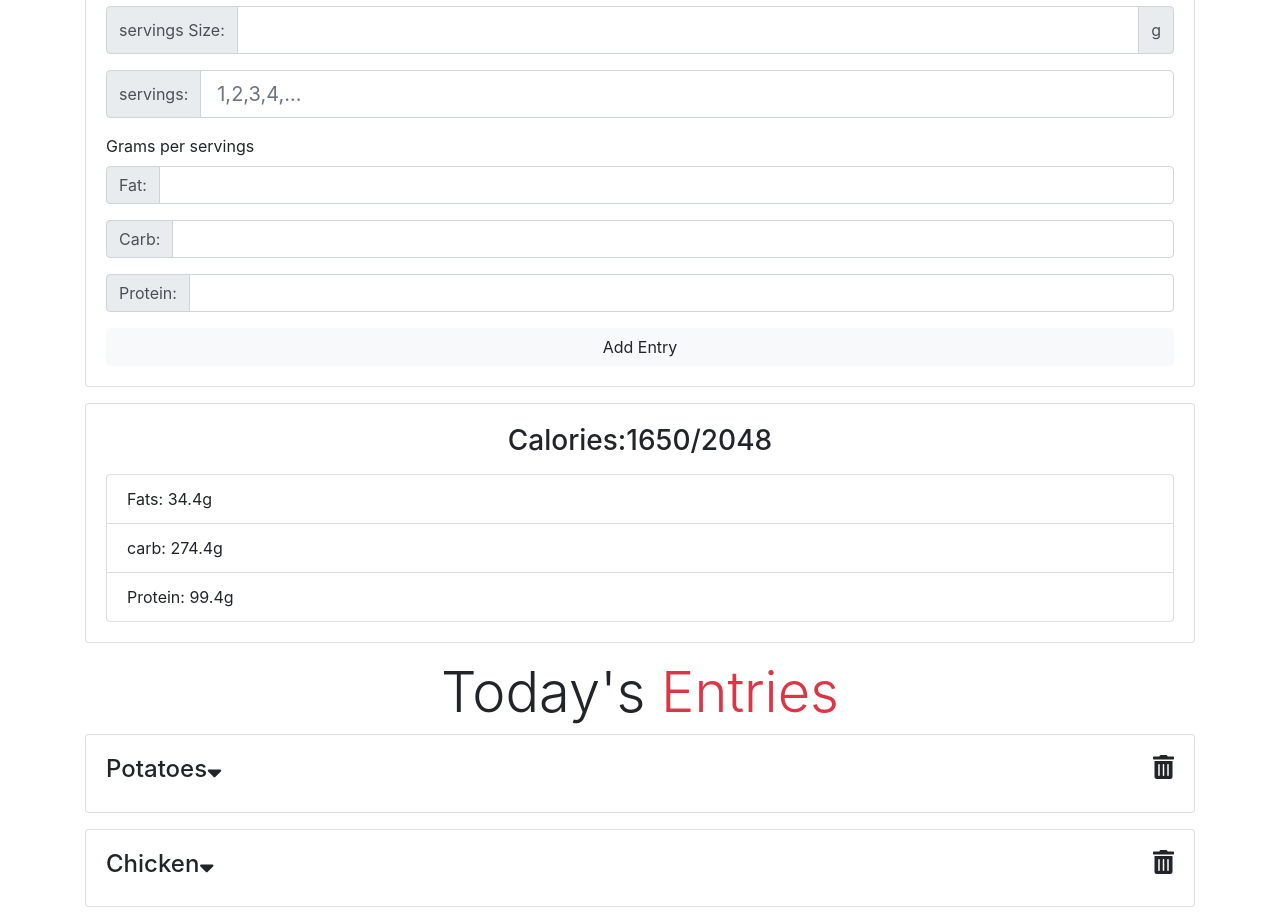
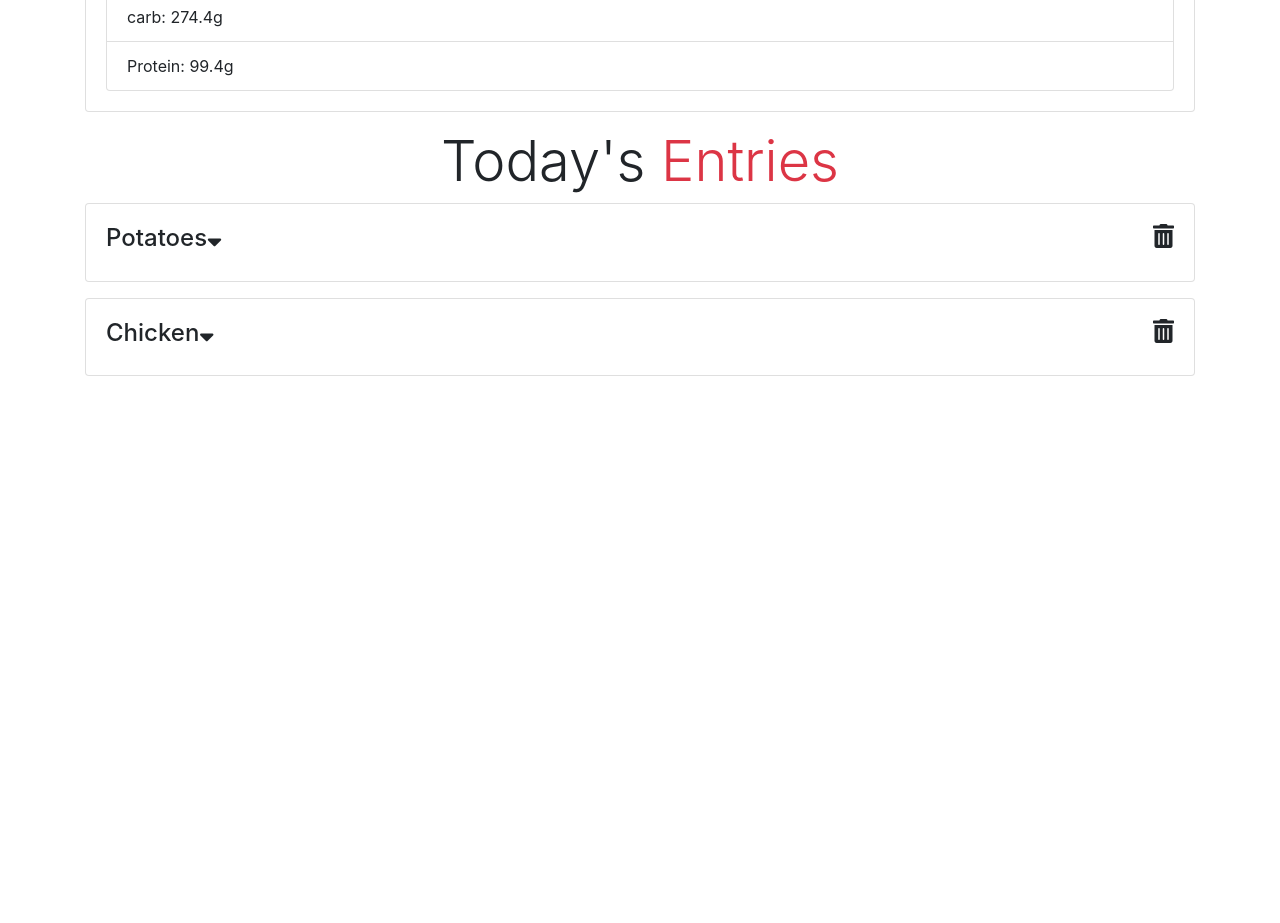
Before and after one commit to Yujingchen/react.nutrition-tracker, a React (Create React App) app: page / in a window 1280 px wide. Shown: the part 200-1123 px from the top of the page. After the commit the page ends 800 px from the top, so only its background shows below. Built offline with nearby package versions, Linux system fonts and the light colour scheme.

Commit message:
Use rounte to separate component from one page

```diff
--- a/package.json
+++ b/package.json
@@ -9,6 +9,7 @@
     "classnames": "^2.2.6",
     "react": "^16.7.0",
     "react-dom": "^16.7.0",
+    "react-router-dom": "^4.3.1",
     "react-scripts": "2.1.3",
     "uuid": "^3.3.2"
   },
--- a/src/App.js
+++ b/src/App.js
@@ -1,26 +1,31 @@
 import React, { Component } from "react";
 import "bootstrap/dist/css/bootstrap.min.css";
 import Header from "./components/layout/Header";
-
+import { HashRouter as Router, Route, Switch } from "react-router-dom";
 import Entries from "./components/Entries";
 import Calories from "./components/Calories";
 import { Provider } from "./Context";
 import AddEntry from "./components/AddEntry";
+import NotFound from "./components/NotFound";
 
 class App extends Component {
   render() {
     return (
+      <Router>
         <Provider>
           <div className="APP">
             <Header />
 
             <div className="container">
-            <AddEntry />
-            <Calories />
-            <Entries />
+              <Switch>
+                <Route exact path="/" component={Entries} />
+                <Route exact path="/entry/add" component={AddEntry} />
+                <Route component={NotFound} />
+              </Switch>
             </div>
           </div>
         </Provider>
+      </Router>
     );
   }
 }
--- a/src/components/Entries.js
+++ b/src/components/Entries.js
@@ -1,7 +1,7 @@
 import React, { Component } from "react";
 import Entry from "./Entry";
 import { Consumer } from "../Context";
-
+import Calories from "./Calories";
 class Entries extends Component {
   render() {
     return (
@@ -10,6 +10,7 @@ class Entries extends Component {
           const { entries } = value;
           return (
             <div>
+              <Calories />
               <h1 className="display-4 mb-2 text-center">
                 Today's <span className="text-danger"> Entries</span>
               </h1>
--- /dev/null
+++ b/src/components/NotFound.js
@@ -0,0 +1,12 @@
+import React from "react";
+
+export default function NotFound() {
+  return (
+    <div>
+      <h1 className="dishplay-4">
+        <span className="text-danger">404 Page Not Found</span>
+      </h1>
+      <p className="lead">Sorry, that page does not exist</p>
+    </div>
+  );
+}
--- a/src/components/layout/Header.js
+++ b/src/components/layout/Header.js
@@ -15,7 +15,7 @@ const Header = () => {
               </a>
             </li>
             <li className="nav-item">
-              <a className="nav-link" href="/">
+              <a className="nav-link" href="#/entry/add">
                 <i className="fas fa-plus" />
                 ADD
               </a>
```
Also changed, not shown: 1 other file (tests, documents, lock files or other folders). Lines whose indentation alone changed are shown as unchanged.
